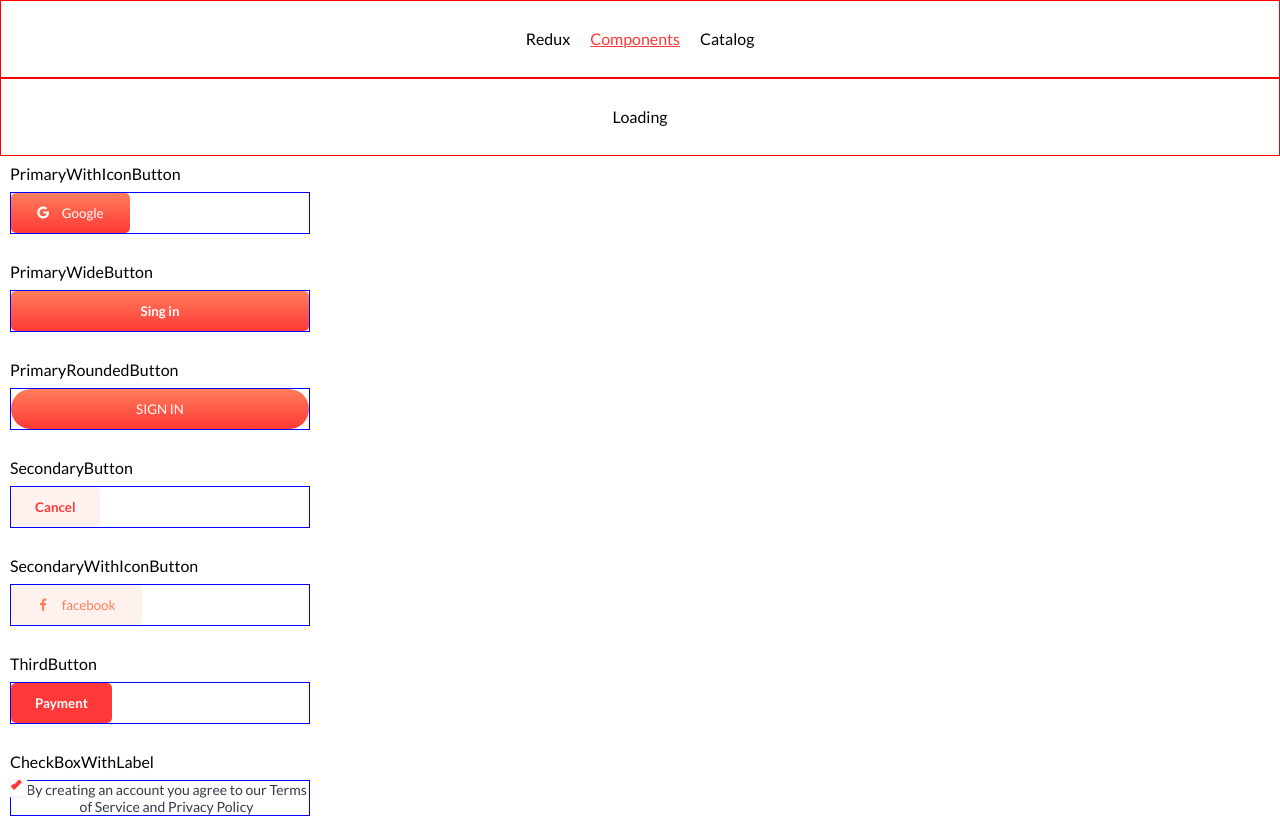
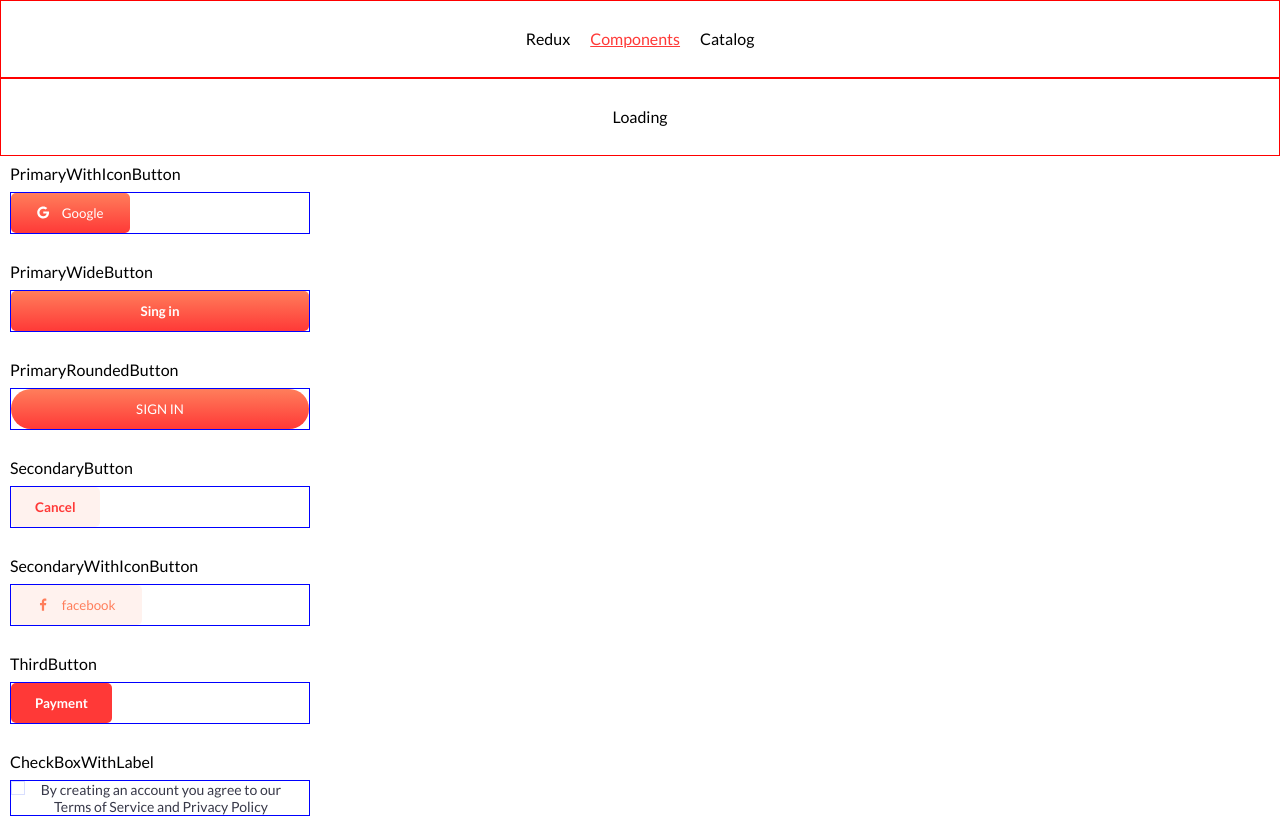
Before and after one commit to SVladikO/depoistu, a React (Create React App) app: page /components in a window 1280 px wide. Built offline with nearby package versions, Linux system fonts and the light colour scheme.

Commit message:
PMA-16-Changed structure

```diff
--- a/src/component/CheckBoxWithLabel/CheckBoxWithLabel.js
+++ b/src/component/CheckBoxWithLabel/CheckBoxWithLabel.js
@@ -1,16 +1,13 @@
-import Wrapper from './CheckBoxWithLabel.style';
-import {useState} from "react";
+import React, {useState} from "react";
+import {Wrapper} from './CheckBoxWithLabel.style';
 
-const CheckBoxWithLabel = (props) => {
-    const [value, setCheckbox] = useState(true);
-    const {labelValue} = props;
+const CheckBoxWithLabel = ({label,id}) => {
+    const [isChecked, setIsChecked] = useState(false);
     return (
-        <Wrapper
-            label={labelValue}
-            value={value}
-            checked={value}
-            onChange={({ target }) => setCheckbox(!value)}
-        />
+        <Wrapper checked={isChecked} onChange={() => setIsChecked((prev) => !prev)}>
+            <input type="checkbox" id={id}/>
+            <label htmlFor={id}>{label}</label>
+        </Wrapper>
     );
 };
 
--- a/src/component/CheckBoxWithLabel/CheckBoxWithLabel.style.js
+++ b/src/component/CheckBoxWithLabel/CheckBoxWithLabel.style.js
@@ -1,101 +1,43 @@
-import React from "react";
-import styled, {keyframes} from "styled-components";
+import styled from "styled-components";
 import {THEME} from "../../theme";
 
-const Input = styled.input`
-  height: 0;
-  width: 0;
-  opacity: 0;
-  z-index: -1;
-`;
-
-const Label = styled.label`
+export const Wrapper = styled.div`
+  display: flex;
+  align-items: baseline;
   position: relative;
-  display: flex;
-  cursor: ${props => (props.disabled ? "not-allowed" : "pointer")};
-  padding: 0 0 0 13px;
-  text-align: center;
-  color: ${THEME.COLOR.ACCENT1};
-  font-weight: 400;
-  font-size: 14px;
-  line-height: 17px;
-`;
-
-const rotate = keyframes`
-  from {
+  label{
+    font-weight: 400;
+    cursor: pointer;
+    font-size: 14px;
+    line-height: 17px;
+    color: ${THEME.COLOR.ACCENT1};
+    text-align: center;
+    display: flex;
+    padding-right: 12px;
+    &:hover{
+      &::before{
+        background-color: ${THEME.COLOR.ACCENT2};
+      }
+    }
+  }
+  label::before{
+    content: "";
+    border: 1px solid #D8DEFE;
+    width: 14px;
+    height: 14px;
+    flex-shrink: 0;
+  }
+  input{
+    cursor: pointer;
     opacity: 0;
-    transform: rotate(0deg);
+    position: absolute;
   }
-  to {
-    opacity: 1;
-    transform: rotate(45deg);
+  input:checked{
+    &+label::before{
+      content: "\\002714";
+      display: block;
+      justify-content: center;
+      align-items: center;
+    }
   }
 `;
-
-const Indicator = styled.div`
-  width: 15px;
-  height: 15px;
-  background: ${THEME.COLOR.ACCENT4};
-  position: absolute;
-  top: 0;
-  left: 0;
-  outline: 2px solid ${THEME.COLOR.ACCENT2};
-  border-radius: 2px;
-
-  ${Input}:not(:disabled):checked & {
-    background: ${THEME.COLOR.ACCENT4};
-  }
-
-  ${Label}:hover & {
-    background: ${THEME.COLOR.ACCENT2};
-  }
-
-  &::after {
-    content: "";
-    position: absolute;
-    display: none;
-  }
-
-  ${Input}:checked + &::after {
-    display: block;
-    top: -2px;
-    left: 3px;
-    width: 35%;
-    height: 70%;
-    border: solid ${THEME.COLOR.PRIMARY};
-    border-width: 0 4px 4px 0;
-    animation-name: ${rotate};
-    animation-duration: 0.3s;
-    animation-fill-mode: forwards;
-  }
-
-  &:disabled {
-    cursor: not-allowed;
-  }
-`;
-
-export default function Wrapper({
-                                    value,
-                                    checked,
-                                    onChange,
-                                    name,
-                                    id,
-                                    label,
-                                    disabled
-                                }) {
-    return (
-        <Label htmlFor={id} disabled={disabled}>
-            {label}
-            <Input
-                id={id}
-                type="checkbox"
-                name={name}
-                value={value}
-                disabled={disabled}
-                checked={checked}
-                onChange={onChange}
-            />
-            <Indicator/>
-        </Label>
-    );
-}
--- a/src/page/development/Components.page.jsx
+++ b/src/page/development/Components.page.jsx
@@ -19,7 +19,7 @@ const components = [
     {title: 'SecondaryButton', component: <SecondaryButton>Cancel</SecondaryButton>},
     {title: 'SecondaryWithIconButton', component: <SecondaryWithIconButton><FacebookIcon/>facebook</SecondaryWithIconButton>},
     {title: 'ThirdButton', component: <ThirdButton>Payment</ThirdButton>},
-    {title: 'CheckBoxWithLabel', component: <CheckBoxWithLabel labelValue="By creating an account you agree to our
+    {title: 'CheckBoxWithLabel', component: <CheckBoxWithLabel label="By creating an account you agree to our
 Terms of Service and Privacy Policy"/>},
 ]
 
```
